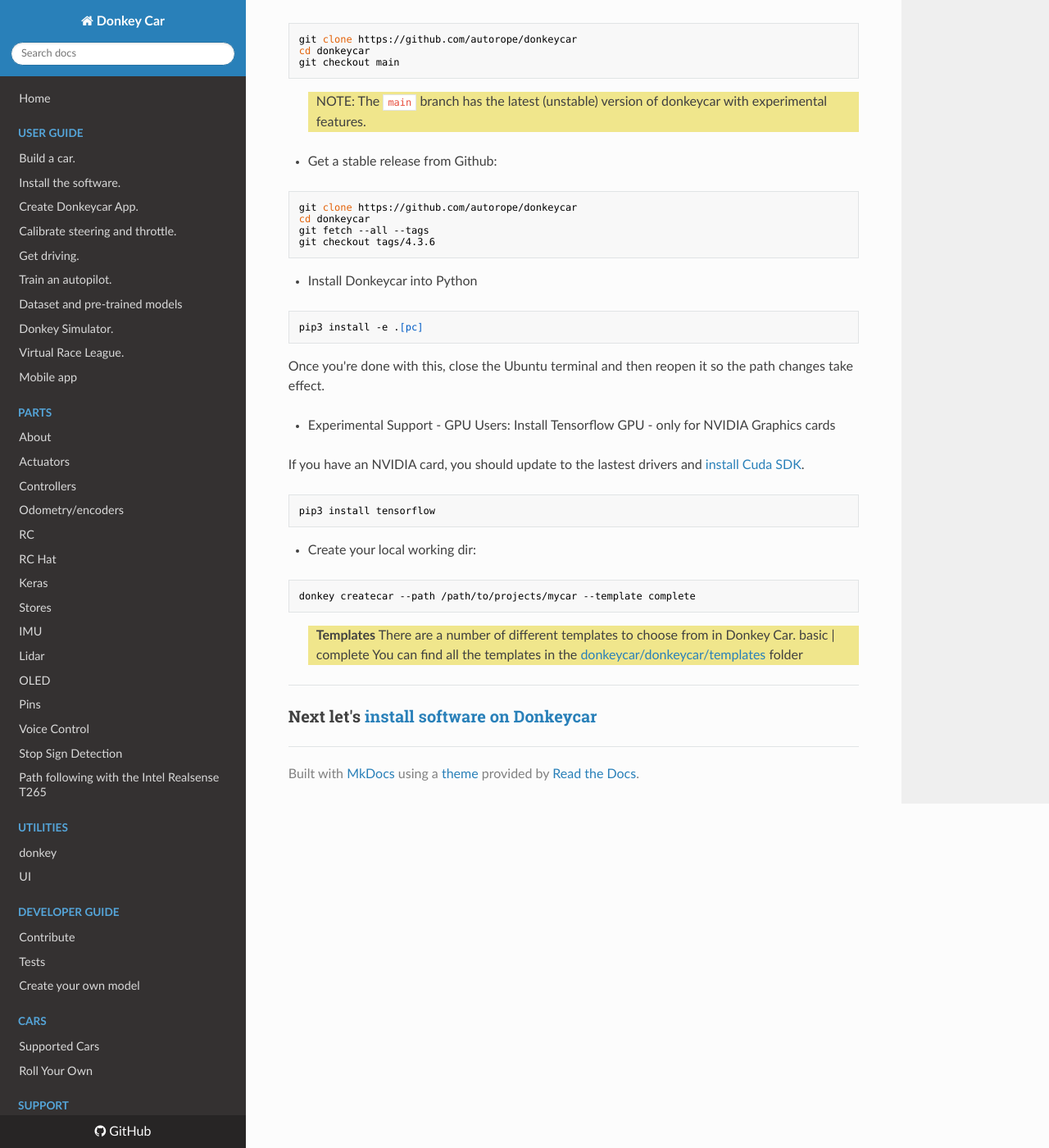
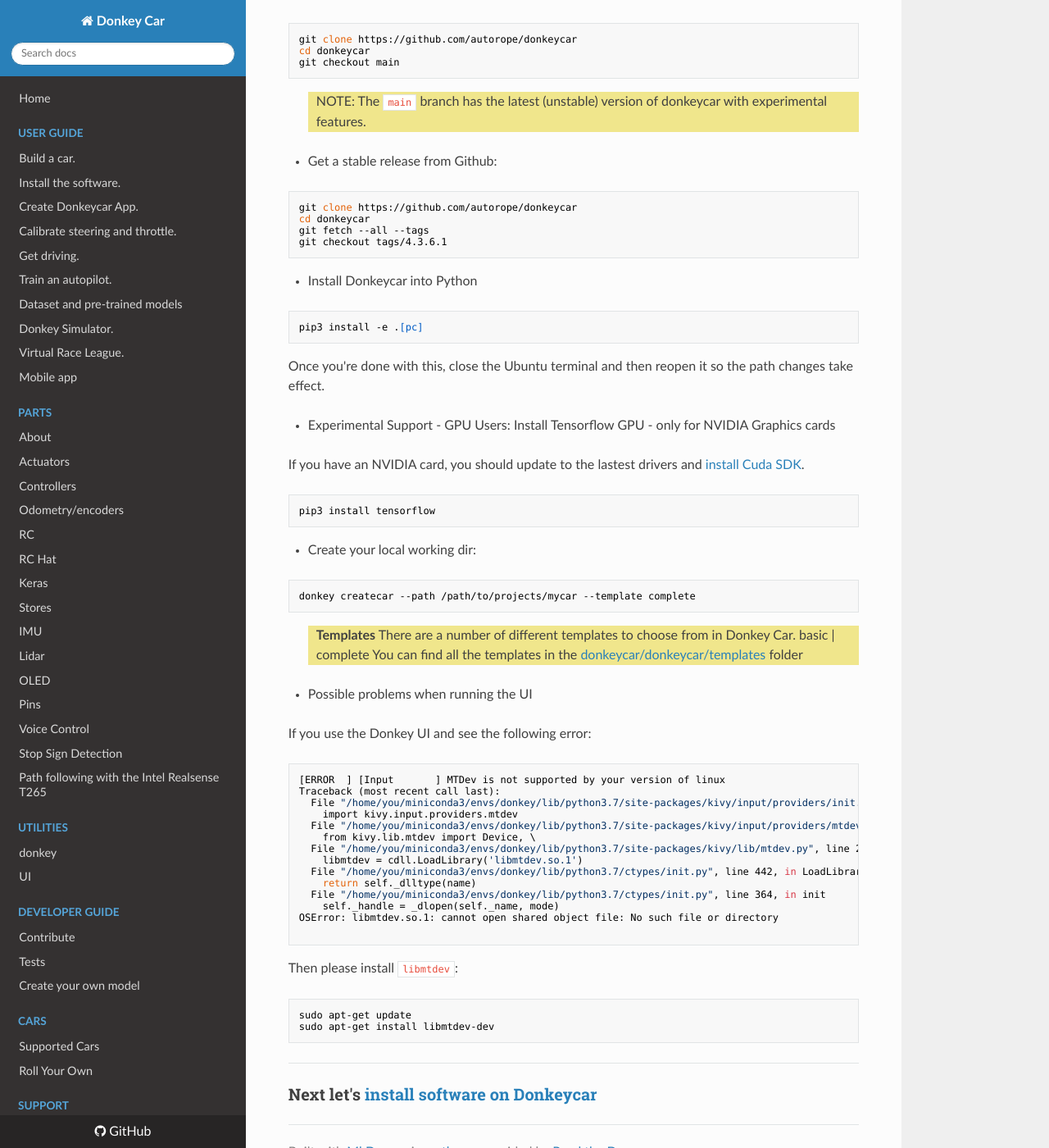
Before and after one commit to autorope/donkeydocs, an MkDocs documentation site: the page built from docs/guide/host_pc/setup_windows.md, in a window 1280 px wide and 1400 px high, scrolled down 3727 px. Shown: the whole window at 82% size. Built offline with MkDocs 1.6.1, drawn with Linux system fonts in a browser that asks for light colours; nearby versions of some CDN libraries; some of the changed text lies outside the part shown.

Commit message:
Add help for possible libmtdev bug
that we have observed when running the UI in WSL.

````diff
--- a/docs/guide/host_pc/setup_windows.md
+++ b/docs/guide/host_pc/setup_windows.md
@@ -125,7 +125,7 @@ git checkout main
 git clone https://github.com/autorope/donkeycar
 cd donkeycar
 git fetch --all --tags
-git checkout tags/4.3.6
+git checkout tags/4.3.6.1
 ```
 
 * Install Donkeycar into Python
@@ -196,10 +196,8 @@ git checkout main
 git clone https://github.com/autorope/donkeycar
 cd donkeycar
 git fetch --all --tags
-git checkout tags/4.3.6
+git checkout tags/4.3.6.1
 ```
-
-
 
 * Install Donkeycar into Python
 
@@ -228,5 +226,30 @@ donkey createcar --path /path/to/projects/mycar --template complete
 >  basic | complete
 >  You can find all the templates in the [donkeycar/donkeycar/templates](https://github.com/autorope/donkeycar/tree/dev/donkeycar/templates) folder
 
+* Possible problems when running the UI
+
+If you use the Donkey UI and see the following error:
+```bash
+[ERROR  ] [Input       ] MTDev is not supported by your version of linux
+Traceback (most recent call last):
+  File "/home/you/miniconda3/envs/donkey/lib/python3.7/site-packages/kivy/input/providers/init.py", line 41, in <module>
+    import kivy.input.providers.mtdev
+  File "/home/you/miniconda3/envs/donkey/lib/python3.7/site-packages/kivy/input/providers/mtdev.py", line 84, in <module>
+    from kivy.lib.mtdev import Device, \
+  File "/home/you/miniconda3/envs/donkey/lib/python3.7/site-packages/kivy/lib/mtdev.py", line 29, in <module>
+    libmtdev = cdll.LoadLibrary('libmtdev.so.1')
+  File "/home/you/miniconda3/envs/donkey/lib/python3.7/ctypes/init.py", line 442, in LoadLibrary
+    return self._dlltype(name)
+  File "/home/you/miniconda3/envs/donkey/lib/python3.7/ctypes/init.py", line 364, in init
+    self._handle = _dlopen(self._name, mode)
+OSError: libmtdev.so.1: cannot open shared object file: No such file or directory
+
+```
+Then please install `libmtdev`:
+```bash
+sudo apt-get update
+sudo apt-get install libmtdev-dev
+```
+
 ---
 ### Next let's [install software on Donkeycar](/guide/install_software/#step-2-install-software-on-donkeycar)
````
